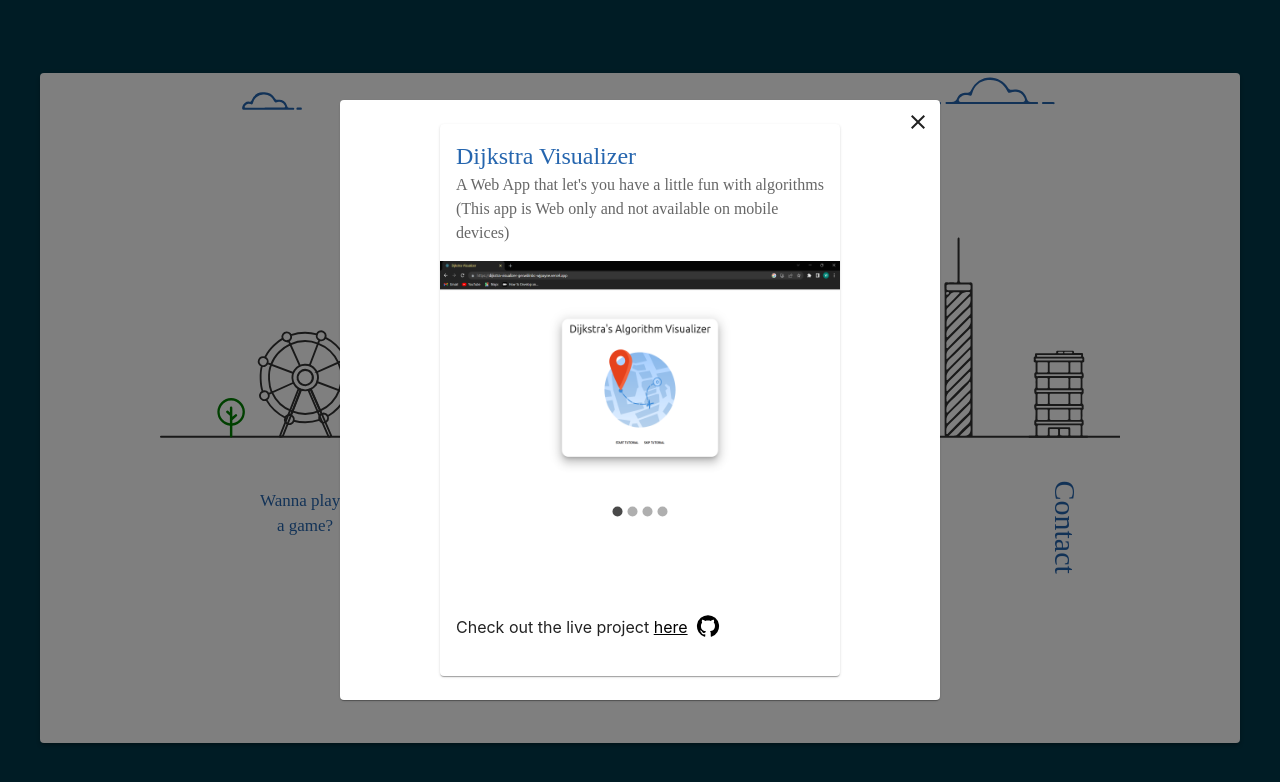
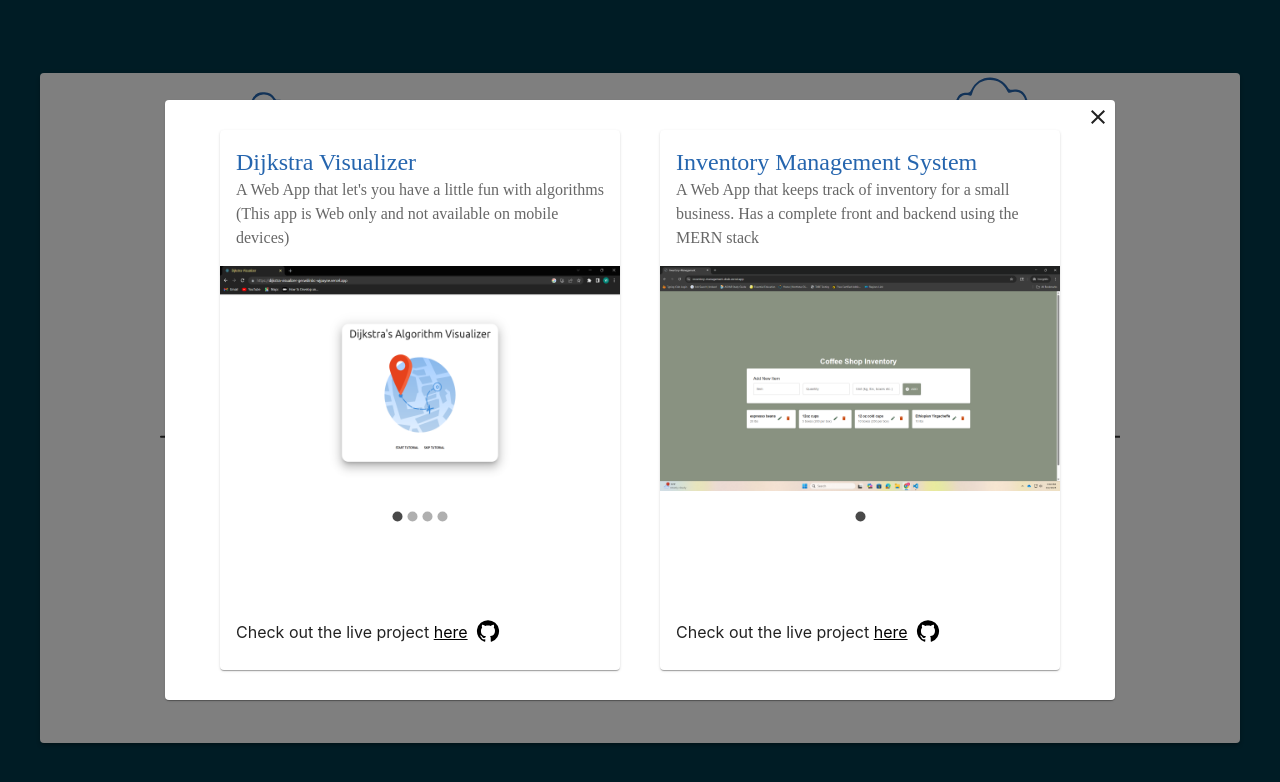
Before and after one commit to Wjpayne/portfolio2023, a React (Create React App) app: page / in a window 1280 px wide. Both pictures are taken after a click on the element "Projects". Shown: the top 782 px of the page. Built offline with nearby package versions, Linux system fonts and the light colour scheme.

Commit message:
Add Inventory Management project

```diff
--- a/src/Components/Menu/Menu.jsx
+++ b/src/Components/Menu/Menu.jsx
@@ -423,6 +423,7 @@ export const Menu = () => {
   const [modalAbout, setModalAbout] = useState(false);
   const [modalProject, setModalProject] = useState(false);
   const [modalContact, setModalContact] = useState(false);
+
   //set state for game text fade in and out
   const [textFade, setTextFade] = useState(false);
   // set state for alarm text for email form
--- /dev/null
+++ b/src/Components/Modals/Carousel/CarouselProject2.jsx
@@ -0,0 +1,27 @@
+
+import Inventory from "./Images/Inventory.png";
+import Carousel from "react-material-ui-carousel";
+export const CarouselProject2 = (props) => {
+
+  // object for images
+  const items = [
+
+
+    {      image: Inventory,
+    },
+
+  ];
+  return (
+    <Carousel autoPlay = {false} swipe = {true}>
+        {items.map((item, i) => (
+            <Item key = {i} item = {item}></Item>
+        )
+
+        )}
+    </Carousel>
+  );
+};
+
+function Item(props) {
+    return <img style = {{height: "225px", width: "400px"}} alt = "screen show of project" src={props.item.image} />;
+  }
--- a/src/Components/Modals/ProjectModal.jsx
+++ b/src/Components/Modals/ProjectModal.jsx
@@ -1,14 +1,24 @@
-import { Modal, Paper, Card, CardHeader, CardMedia, CardContent, IconButton, Link } from "@mui/material";
+import {
+  Modal,
+  Paper,
+  Card,
+  CardHeader,
+  CardMedia,
+  CardContent,
+  IconButton,
+  Link,
+} from "@mui/material";
 import React from "react";
 import CloseIcon from "@mui/icons-material/Close";
 import { makeStyles } from "tss-react/mui";
 import { CarouselProject } from "./Carousel/CarouselProject";
+import { CarouselProject2 } from "./Carousel/CarouselProject2";
 import { GitHub } from "@mui/icons-material";
 
 const modalProjectStyles = makeStyles()((theme) => {
   return {
     modal: {
-      width: "600px",
+      width: "950px",
       height: "600px",
       position: "absolute",
       top: "50%",
@@ -24,6 +34,10 @@ const modalProjectStyles = makeStyles()((theme) => {
       alignItems: "center",
 
       [theme.breakpoints.down("sm")]: {
+        width: "100%",
+        height: "600x",
+      },
+            [theme.breakpoints.down("md")]: {
         width: "100%",
         height: "600x",
       },
@@ -50,35 +64,70 @@ export const ProjectModal = (props) => {
         aria-describedby="about william payne"
       >
         <Paper className={classes.modal}>
-
-          <Card sx = {{width: "400px"}}>
-            <CardHeader sx = {{color: "#2565ae"}} title = "Dijkstra Visualizer" subheader = "A Web App that let's you have a little fun with algorithms (This app is Web only and not available on mobile devices)"/>
+          <Card sx={{ width: "400px", height: "90%", margin: "20px" }}>
+            <CardHeader
+              sx={{ color: "#2565ae" }}
+              title="Dijkstra Visualizer"
+              subheader="A Web App that let's you have a little fun with algorithms (This app is Web only and not available on mobile devices)"
+            />
             <CardMedia component={CarouselProject} />
-              <CardContent sx = {{marginTop: "70px"}}>
-                Check out the live project <a style = {{color: "black"}} target = "blank" href ="https://dijkstra-visualizer-chi.vercel.app/">
+            <CardContent sx={{ marginTop: "70px" }}>
+              Check out the live project{" "}
+              <a
+                style={{ color: "black" }}
+                target="blank"
+                href="https://dijkstra-visualizer-chi.vercel.app/"
+              >
                 here
               </a>
-                <IconButton aria-label = "link to github for Dijkstra-visualizer">
-                  <Link sx = {{color: "black"}} target = "blank" href = "https://github.com/Wjpayne/dijkstra-visualizer">
+              <IconButton aria-label="link to github for Dijkstra-visualizer">
+                <Link
+                  sx={{ color: "black" }}
+                  target="blank"
+                  href="https://github.com/Wjpayne/dijkstra-visualizer"
+                >
                   <GitHub />
                 </Link>
               </IconButton>
             </CardContent>
-
-
-
+          </Card>
+          <Card sx={{ width: "400px", height: "90%", margin: "20px" }}>
+            <CardHeader
+              sx={{ color: "#2565ae" }}
+              title="Inventory Management System"
+              subheader="A Web App that keeps track of inventory for a small business. Has a complete front and backend using the MERN stack"
+            />
+            <CardMedia  component={CarouselProject2} />
+            <CardContent sx={{ marginTop: "70px" }}>
+              Check out the live project{" "}
+              <a
+                style={{ color: "black" }}
+                target="blank"
+                href="https://dijkstra-visualizer-chi.vercel.app/"
+              >
+                here
+              </a>
+              <IconButton aria-label="link to github for Dijkstra-visualizer">
+                <Link
+                  sx={{ color: "black", }}
+                  target="blank"
+                  href="https://github.com/Wjpayne/dijkstra-visualizer"
+                >
+                  <GitHub />
+                </Link>
+              </IconButton>
+            </CardContent>
           </Card>
           <CloseIcon
             sx={{
               position: "absolute",
               top: "0",
               right: "0",
-              margin: "10px",
+              margin: "5px",
               cursor: "pointer",
             }}
             onClick={handleProjectModalClose}
           ></CloseIcon>
-
         </Paper>
       </Modal>
     </>
```
Also changed, not shown: src/Components/Modals/Carousel/Images/Inventory.png (added). Lines whose indentation alone changed are shown as unchanged.
